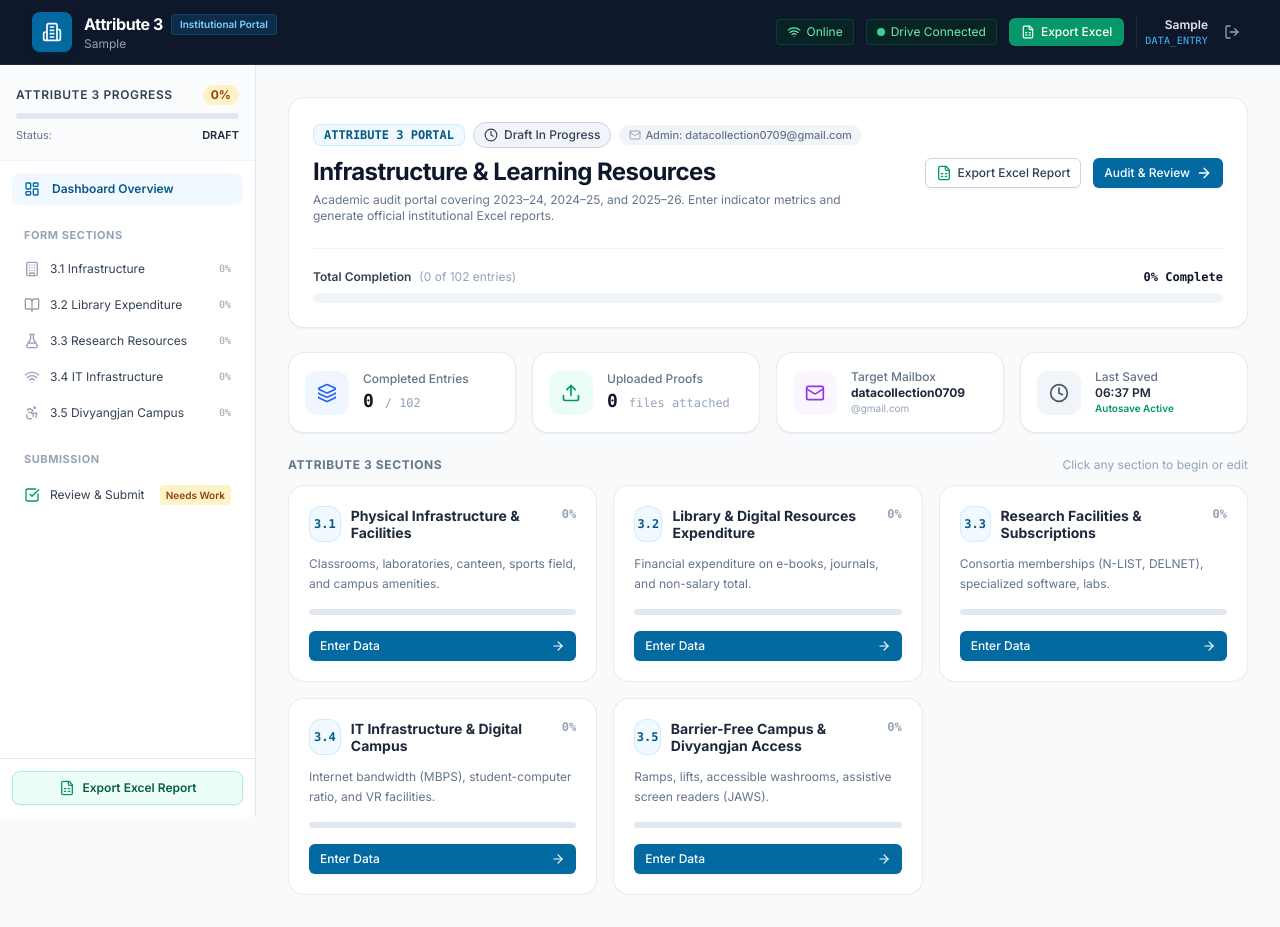
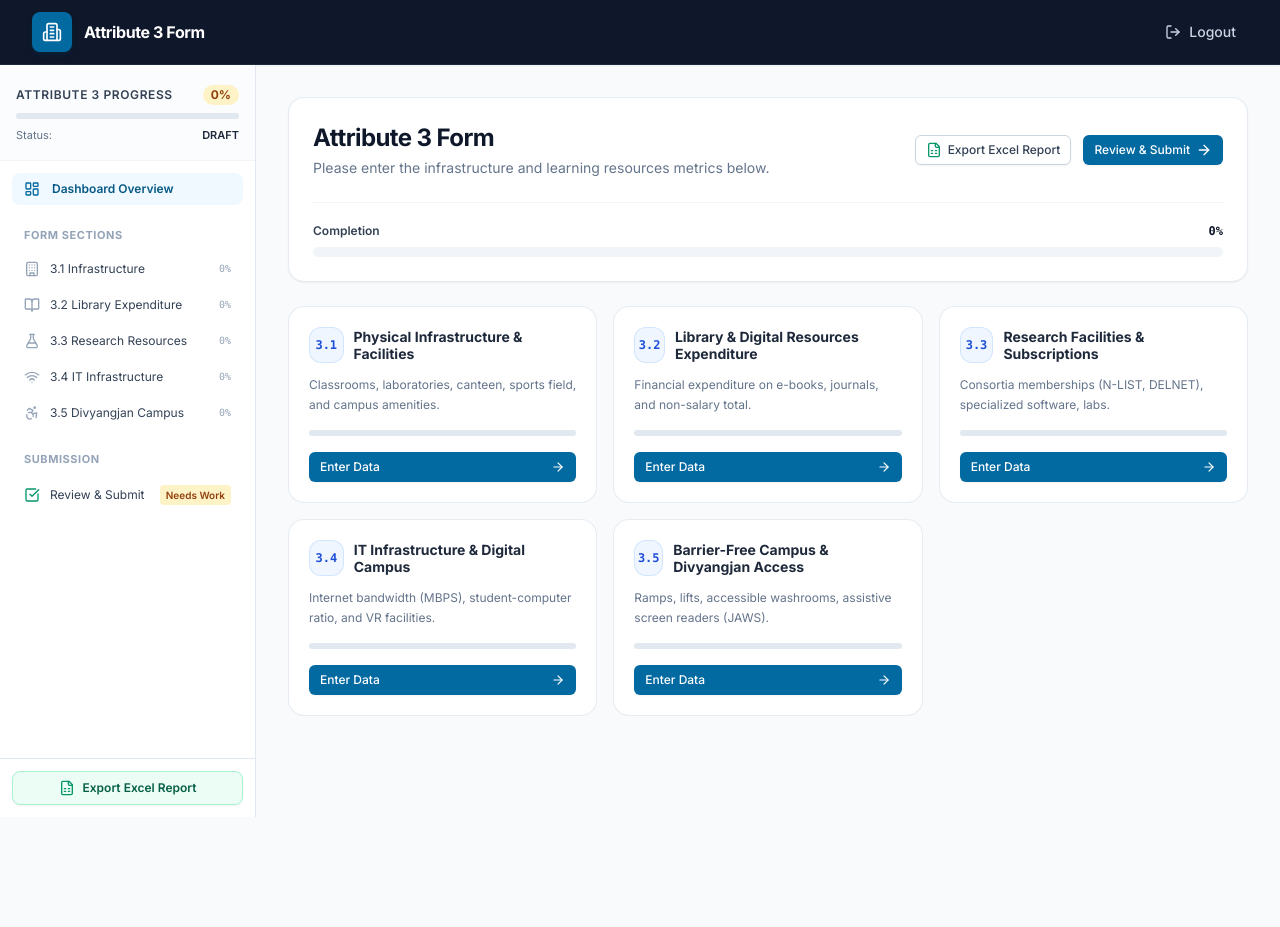
Before and after one commit to datacollection0709-netizen/DataCollector, a React (Vite) app in the folder frontend/: page / in a window 1280 px wide. Both pictures are taken after typing "Sample", "Sample" into the empty fields and a click on the button "Sign In to Portal". After the commit the page ends 817 px from the top, so only its background shows below. Built offline with nearby package versions, Linux system fonts and the light colour scheme.

Commit message:
fix: update file limit to 2mb and simplify ui to look like a simple form

```diff
--- a/frontend/src/components/form/DocumentUploadModal.tsx
+++ b/frontend/src/components/form/DocumentUploadModal.tsx
@@ -34,7 +34,7 @@ interface DocumentUploadModalProps {
   onDocumentChange: () => void;
 }
 
-const MAX_FILE_SIZE_BYTES = 10 * 1024 * 1024; // 10 MB limit
+const MAX_FILE_SIZE_BYTES = 2 * 1024 * 1024; // 2 MB limit
 const MAX_PROOFS_PER_FIELD = 3;
 
 // Official Google Drive Triangular Logo
@@ -117,7 +117,7 @@ export const DocumentUploadModal: React.FC<DocumentUploadModalProps> = ({
 
     if (file.size > MAX_FILE_SIZE_BYTES) {
       const currentMb = (file.size / (1024 * 1024)).toFixed(1);
-      setErrorMsg(`File size exceeds 10 MB limit (Current: ${currentMb} MB).`);
+      setErrorMsg(`File size exceeds 2 MB limit (Current: ${currentMb} MB).`);
       return;
     }
 
@@ -271,7 +271,7 @@ export const DocumentUploadModal: React.FC<DocumentUploadModalProps> = ({
             <div className="flex items-center gap-2 p-3 bg-slate-50 border border-slate-200 rounded-xl text-xs text-slate-600">
               <span className="w-1.5 h-1.5 rounded-full bg-blue-500 flex-shrink-0" />
               <span>
-                Files upload directly into Google Drive folder <strong>Proofs</strong> (datacollection0709@gmail.com). Max 10 MB per file.
+                Files upload directly into Google Drive folder <strong>Proofs</strong> (datacollection0709@gmail.com). Max 2 MB per file.
               </span>
             </div>
 
--- a/frontend/src/components/layout/Navbar.tsx
+++ b/frontend/src/components/layout/Navbar.tsx
@@ -1,7 +1,6 @@
-import React, { useState, useEffect } from 'react';
-import { Building2, UserCheck, LogOut, Shield, Wifi, WifiOff, FileSpreadsheet, Activity, Menu } from 'lucide-react';
-import { useAuth, UserRole } from '../../context/AuthContext';
-import { api } from '../../api/client';
+import React from 'react';
+import { Building2, LogOut, Menu } from 'lucide-react';
+import { useAuth } from '../../context/AuthContext';
 
 interface NavbarProps {
   submissionId?: string;
@@ -9,37 +8,8 @@ interface NavbarProps {
   onToggleSidebar?: () => void;
 }
 
-export const Navbar: React.FC<NavbarProps> = ({ submissionId, onExportExcel, onToggleSidebar }) => {
-  const { user, logout } = useAuth();
-  const [isOnline, setIsOnline] = useState<boolean>(navigator.onLine);
-  const [isExporting, setIsExporting] = useState<boolean>(false);
-
-  useEffect(() => {
-    const handleOnline = () => setIsOnline(true);
-    const handleOffline = () => setIsOnline(false);
-    window.addEventListener('online', handleOnline);
-    window.addEventListener('offline', handleOffline);
-    return () => {
-      window.removeEventListener('online', handleOnline);
-      window.removeEventListener('offline', handleOffline);
-    };
-  }, []);
-
-  const handleExcelExport = async () => {
-    if (!submissionId) return;
-    setIsExporting(true);
-    try {
-      if (onExportExcel) {
-        onExportExcel();
-      } else {
-        await api.downloadExcel(submissionId);
-      }
-    } catch (err: any) {
-      alert('Failed to export Excel: ' + err.message);
-    } finally {
-      setIsExporting(false);
-    }
-  };
+export const Navbar: React.FC<NavbarProps> = ({ onToggleSidebar }) => {
+  const { logout } = useAuth();
 
   return (
     <header className="w-full bg-slate-900 text-white border-b border-slate-800 shadow-sm">
@@ -63,75 +33,23 @@ export const Navbar: React.FC<NavbarProps> = ({ submissionId, onExportExcel, onT
             <div>
               <div className="flex items-center gap-2">
                 <span className="text-base font-bold tracking-tight text-white">
-                  Attribute 3
-                </span>
-                <span className="hidden sm:inline-block px-2 py-0.5 text-[10px] font-semibold bg-brand-500/20 text-brand-300 border border-brand-500/30 rounded">
-                  Institutional Portal
+                  Attribute 3 Form
                 </span>
               </div>
-              <p className="text-xs text-slate-400 truncate max-w-[220px] sm:max-w-md">
-                {user?.organizationName || 'Apex Institute of Technology & Science'}
-              </p>
             </div>
           </div>
 
-          {/* Right Controls: Network status, Export, User & Demo Switcher */}
+          {/* Right Controls: Logout */}
           <div className="flex items-center gap-3">
-            {/* Network connectivity badge (Prompt Item 28) */}
-            <div
-              className={`hidden md:flex items-center gap-1.5 px-2.5 py-1 rounded text-xs border ${
-                isOnline
-                  ? 'bg-emerald-950/60 text-emerald-300 border-emerald-800/50'
-                  : 'bg-rose-950/60 text-rose-300 border-rose-800/50 animate-pulse'
-              }`}
-            >
-              {isOnline ? <Wifi className="w-3.5 h-3.5" /> : <WifiOff className="w-3.5 h-3.5" />}
-              <span>{isOnline ? 'Online' : 'Offline (Saved Locally)'}</span>
-            </div>
-
-            {/* Google Drive Status Badge */}
-            <div
-              className="hidden lg:flex items-center gap-1.5 px-2.5 py-1 rounded text-xs border bg-emerald-950/60 text-emerald-300 border-emerald-800/50"
-              title="Google Drive Active: datacollection0709@gmail.com (Folder: Proofs)"
-            >
-              <span className="w-2 h-2 rounded-full bg-emerald-400" />
-              <span>Drive Connected</span>
-            </div>
-
-            {/* Quick Export Excel */}
-            {submissionId && (
-              <button
-                type="button"
-                onClick={handleExcelExport}
-                disabled={isExporting}
-                className="hidden sm:inline-flex items-center gap-1.5 px-3 py-1.5 rounded-md text-xs font-medium bg-emerald-600 hover:bg-emerald-500 text-white transition-colors shadow-sm disabled:opacity-50"
-                title="Export entire Attribute 3 workbook as Excel"
-              >
-                <FileSpreadsheet className="w-3.5 h-3.5" />
-                <span>{isExporting ? 'Generating...' : 'Export Excel'}</span>
-              </button>
-            )}
-
-
-
-            {/* Current user pill */}
-            <div className="flex items-center gap-2 pl-2 border-l border-slate-800">
-              <div className="text-right hidden sm:block">
-                <div className="text-xs font-semibold text-slate-200">{user?.name}</div>
-                <div className="text-[10px] font-mono text-brand-400 uppercase tracking-wide">
-                  {user?.role}
-                </div>
-              </div>
-
             <button
               type="button"
               onClick={logout}
-                className="p-2 text-slate-400 hover:text-white hover:bg-slate-800 rounded-lg transition-colors"
+              className="flex items-center gap-2 px-3 py-1.5 text-sm font-medium text-slate-300 hover:text-white hover:bg-slate-800 rounded-lg transition-colors"
               title="Logout"
             >
               <LogOut className="w-4 h-4" />
+              <span className="hidden sm:inline">Logout</span>
             </button>
-            </div>
           </div>
         </div>
       </div>
--- a/frontend/src/pages/Dashboard.tsx
+++ b/frontend/src/pages/Dashboard.tsx
@@ -6,18 +6,10 @@ import {
   Wifi,
   Accessibility,
   CheckCircle2,
-  AlertCircle,
   FileSpreadsheet,
   ArrowRight,
-  Upload,
-  Calendar,
-  Layers,
-  Clock,
-  Mail,
-  Sparkles,
 } from 'lucide-react';
 import { ProgressBar } from '../components/ui/ProgressBar';
-import { StatusBadge } from '../components/ui/StatusBadge';
 import { Button } from '../components/ui/Button';
 
 interface DashboardProps {
@@ -29,7 +21,6 @@ interface DashboardProps {
 }
 
 export const Dashboard: React.FC<DashboardProps> = ({
-  submission,
   progress,
   onNavigateSection,
   onNavigateReview,
@@ -41,43 +32,34 @@ export const Dashboard: React.FC<DashboardProps> = ({
       title: 'Physical Infrastructure & Facilities',
       desc: 'Classrooms, laboratories, canteen, sports field, and campus amenities.',
       icon: Building2,
-      gradient: 'from-blue-500/10 to-indigo-500/10 text-blue-600',
     },
     {
       code: '3.2',
       title: 'Library & Digital Resources Expenditure',
       desc: 'Financial expenditure on e-books, journals, and non-salary total.',
       icon: BookOpen,
-      gradient: 'from-emerald-500/10 to-teal-500/10 text-emerald-600',
     },
     {
       code: '3.3',
       title: 'Research Facilities & Subscriptions',
       desc: 'Consortia memberships (N-LIST, DELNET), specialized software, labs.',
       icon: FlaskConical,
-      gradient: 'from-purple-500/10 to-violet-500/10 text-purple-600',
     },
     {
       code: '3.4',
       title: 'IT Infrastructure & Digital Campus',
       desc: 'Internet bandwidth (MBPS), student-computer ratio, and VR facilities.',
       icon: Wifi,
-      gradient: 'from-sky-500/10 to-cyan-500/10 text-sky-600',
     },
     {
       code: '3.5',
       title: 'Barrier-Free Campus & Divyangjan Access',
       desc: 'Ramps, lifts, accessible washrooms, assistive screen readers (JAWS).',
       icon: Accessibility,
-      gradient: 'from-amber-500/10 to-orange-500/10 text-amber-600',
     },
   ];
 
   const overall = progress?.overallPercentage ?? 0;
-  const completedFields = progress?.completedRequiredFields ?? 0;
-  const totalRequired = progress?.totalRequiredFields ?? 0;
-  const docsCount = progress?.documentsCount ?? submission?.documents?.length ?? 0;
-  const missingProofs = progress?.missingRequiredProofs?.length ?? 0;
 
   return (
     <div className="space-y-6">
@@ -85,21 +67,11 @@ export const Dashboard: React.FC<DashboardProps> = ({
       <div className="bg-white rounded-2xl border border-slate-200/80 p-6 shadow-sm">
         <div className="flex flex-col md:flex-row md:items-center justify-between gap-4">
           <div>
-            <div className="flex items-center gap-2 mb-2 flex-wrap">
-              <span className="px-2.5 py-0.5 rounded-lg text-xs font-bold font-mono bg-brand-50 text-brand-700 border border-brand-200/60">
-                ATTRIBUTE 3 PORTAL
-              </span>
-              <StatusBadge status={submission?.status || 'DRAFT'} />
-              <span className="inline-flex items-center gap-1 text-[11px] font-medium text-slate-500 bg-slate-100 px-2.5 py-0.5 rounded-full">
-                <Mail className="w-3 h-3 text-slate-400" />
-                Admin: datacollection0709@gmail.com
-              </span>
-            </div>
             <h1 className="text-xl sm:text-2xl font-bold text-slate-900 tracking-tight">
-              Infrastructure & Learning Resources
+              Attribute 3 Form
             </h1>
-            <p className="text-xs text-slate-500 mt-1 max-w-xl">
-              Academic audit portal covering 2023–24, 2024–25, and 2025–26. Enter indicator metrics and generate official institutional Excel reports.
+            <p className="text-sm text-slate-500 mt-1 max-w-xl">
+              Please enter the infrastructure and learning resources metrics below.
             </p>
           </div>
 
@@ -119,7 +91,7 @@ export const Dashboard: React.FC<DashboardProps> = ({
               onClick={onNavigateReview}
               rightIcon={<ArrowRight className="w-4 h-4" />}
             >
-              Audit & Review
+              Review & Submit
             </Button>
           </div>
         </div>
@@ -128,87 +100,23 @@ export const Dashboard: React.FC<DashboardProps> = ({
         <div className="mt-6 pt-5 border-t border-slate-100">
           <div className="flex justify-between items-center mb-2">
             <div className="flex items-center gap-2">
-              <span className="text-xs font-semibold text-slate-700">Total Completion</span>
-              <span className="text-xs text-slate-400">({completedFields} of {totalRequired} entries)</span>
+              <span className="text-xs font-semibold text-slate-700">Completion</span>
             </div>
-            <span className="text-xs font-bold text-slate-900 font-mono">{overall}% Complete</span>
+            <span className="text-xs font-bold text-slate-900 font-mono">{overall}%</span>
           </div>
           <div className="w-full bg-slate-100 h-2.5 rounded-full overflow-hidden">
             <div
-              className="h-full bg-gradient-to-r from-brand-500 via-sky-500 to-emerald-500 transition-all duration-500 rounded-full"
+              className="h-full bg-blue-500 transition-all duration-500 rounded-full"
               style={{ width: `${overall}%` }}
             />
           </div>
         </div>
       </div>
 
-      {/* 4 Summary Metric Cards */}
-      <div className="grid grid-cols-1 sm:grid-cols-2 lg:grid-cols-4 gap-4">
-        <div className="bg-white p-4 rounded-2xl border border-slate-200/80 shadow-sm flex items-center gap-3.5">
-          <div className="w-11 h-11 rounded-xl bg-blue-50 text-blue-600 flex items-center justify-center">
-            <Layers className="w-5 h-5" />
-          </div>
-          <div>
-            <div className="text-xs text-slate-500 font-medium">Completed Entries</div>
-            <div className="text-lg font-bold text-slate-900 font-mono">
-              {completedFields} <span className="text-xs text-slate-400 font-normal">/ {totalRequired}</span>
-            </div>
-          </div>
-        </div>
-
-        <div className="bg-white p-4 rounded-2xl border border-slate-200/80 shadow-sm flex items-center gap-3.5">
-          <div className="w-11 h-11 rounded-xl bg-emerald-50 text-emerald-600 flex items-center justify-center">
-            <Upload className="w-5 h-5" />
-          </div>
-          <div>
-            <div className="text-xs text-slate-500 font-medium">Uploaded Proofs</div>
-            <div className="text-lg font-bold text-slate-900 font-mono">
-              {docsCount} <span className="text-xs text-slate-400 font-normal">files attached</span>
-            </div>
-          </div>
-        </div>
-
-        <div className="bg-white p-4 rounded-2xl border border-slate-200/80 shadow-sm flex items-center gap-3.5">
-          <div className="w-11 h-11 rounded-xl bg-purple-50 text-purple-600 flex items-center justify-center">
-            <Mail className="w-5 h-5" />
-          </div>
-          <div>
-            <div className="text-xs text-slate-500 font-medium">Target Mailbox</div>
-            <div className="text-xs font-bold text-slate-800 truncate max-w-[140px]" title="datacollection0709@gmail.com">
-              datacollection0709
-            </div>
-            <div className="text-[10px] text-slate-400">@gmail.com</div>
-          </div>
-        </div>
-
-        <div className="bg-white p-4 rounded-2xl border border-slate-200/80 shadow-sm flex items-center gap-3.5">
-          <div className="w-11 h-11 rounded-xl bg-slate-100 text-slate-600 flex items-center justify-center">
-            <Clock className="w-5 h-5" />
-          </div>
-          <div>
-            <div className="text-xs text-slate-500 font-medium">Last Saved</div>
-            <div className="text-xs font-semibold text-slate-800">
-              {submission?.updatedAt
-                ? new Date(submission.updatedAt).toLocaleTimeString([], { hour: '2-digit', minute: '2-digit' })
-                : 'Just now'}
-            </div>
-            <div className="text-[10px] text-emerald-600 font-semibold">Autosave Active</div>
-          </div>
-        </div>
-      </div>
-
       {/* Sections Cards Grid */}
       <div>
-        <div className="flex items-center justify-between mb-3">
-          <h2 className="text-xs font-bold uppercase tracking-wider text-slate-500">
-            Attribute 3 Sections
-          </h2>
-          <span className="text-xs text-slate-400">Click any section to begin or edit</span>
-        </div>
-
         <div className="grid grid-cols-1 md:grid-cols-2 lg:grid-cols-3 gap-4">
           {sectionsMeta.map((sec) => {
-            const Icon = sec.icon;
             const secProg = progress?.sectionProgress?.find((p: any) => p.sectionCode === sec.code);
             const pct = secProg?.percentage ?? 0;
             const isComplete = pct === 100;
@@ -216,12 +124,12 @@ export const Dashboard: React.FC<DashboardProps> = ({
             return (
               <div
                 key={sec.code}
-                className="bg-white rounded-2xl border border-slate-200/80 hover:border-brand-400 hover:shadow-md transition-all p-5 flex flex-col justify-between"
+                className="bg-white rounded-2xl border border-slate-200/80 hover:border-blue-400 hover:shadow-md transition-all p-5 flex flex-col justify-between"
               >
                 <div>
                   <div className="flex items-start justify-between gap-2 mb-3">
                     <div className="flex items-center gap-2.5">
-                      <span className="w-9 h-9 rounded-xl bg-brand-50 text-brand-700 font-mono font-bold text-xs flex items-center justify-center border border-brand-200/60">
+                      <span className="w-9 h-9 rounded-xl bg-blue-50 text-blue-700 font-mono font-bold text-xs flex items-center justify-center border border-blue-200/60">
                         {sec.code}
                       </span>
                       <h3 className="text-sm font-bold text-slate-800 leading-tight">
@@ -233,9 +141,7 @@ export const Dashboard: React.FC<DashboardProps> = ({
                       <span className="inline-flex items-center gap-1 text-[11px] font-semibold text-emerald-700 bg-emerald-50 px-2 py-0.5 rounded-full border border-emerald-200">
                         <CheckCircle2 className="w-3.5 h-3.5" /> Done
                       </span>
-                    ) : (
-                      <span className="text-xs font-mono font-semibold text-slate-400">{pct}%</span>
-                    )}
+                    ) : null}
                   </div>
 
                   <p className="text-xs text-slate-500 leading-relaxed mb-4">
@@ -253,7 +159,7 @@ export const Dashboard: React.FC<DashboardProps> = ({
                     onClick={() => onNavigateSection(sec.code)}
                     rightIcon={<ArrowRight className="w-3.5 h-3.5" />}
                   >
-                    <span>{isComplete ? 'Review Indicators' : 'Enter Data'}</span>
+                    <span>{isComplete ? 'Review Section' : 'Enter Data'}</span>
                   </Button>
                 </div>
               </div>
```
Lines whose indentation alone changed are shown as unchanged.
